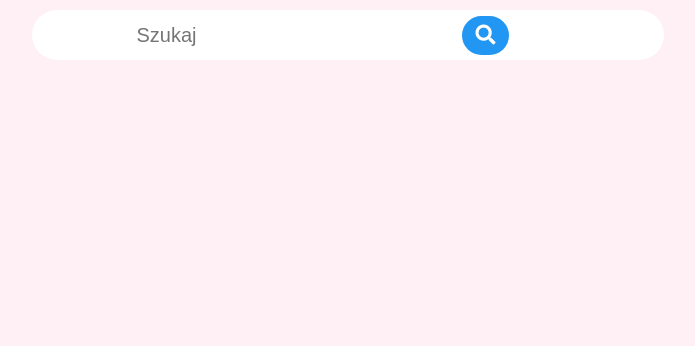
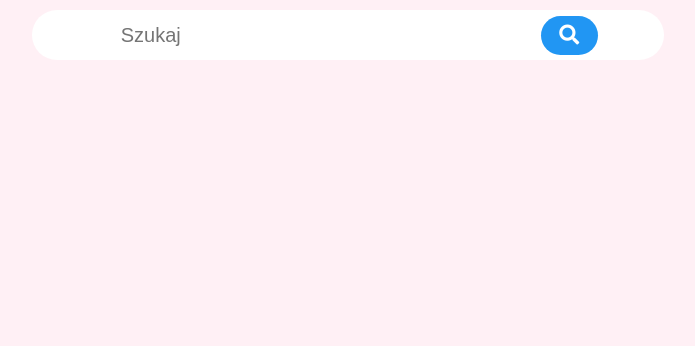
Before and after one commit to bartexs6/Molto, a PHP site: the page made by Strona głowna/index.php in a window 1280 px wide. Shown: the part 74-420 px from the top of the page, without its empty margins (292-987 px from the left). Run offline with PHP 8.4, Linux system fonts and the light colour scheme; some libraries are stand-ins or nearby versions.

Commit message:
Update main.css

```diff
--- a/Strona głowna/main.css
+++ b/Strona głowna/main.css
@@ -67,18 +67,18 @@ nav{
     margin-right: auto;
 }
 
-.search .inoput{
+.search .input{
     justify-content: center;
     align-items: center;
     display: flex;
-    width: 80%;
+    width: 70%;
 }
 
 .search .logo_search{
     justify-content: center;
     align-items: center;
     display: flex;
-    width: 25%;
+    width: 30%;
 }
 
 .search .input input[type=text]{
```
